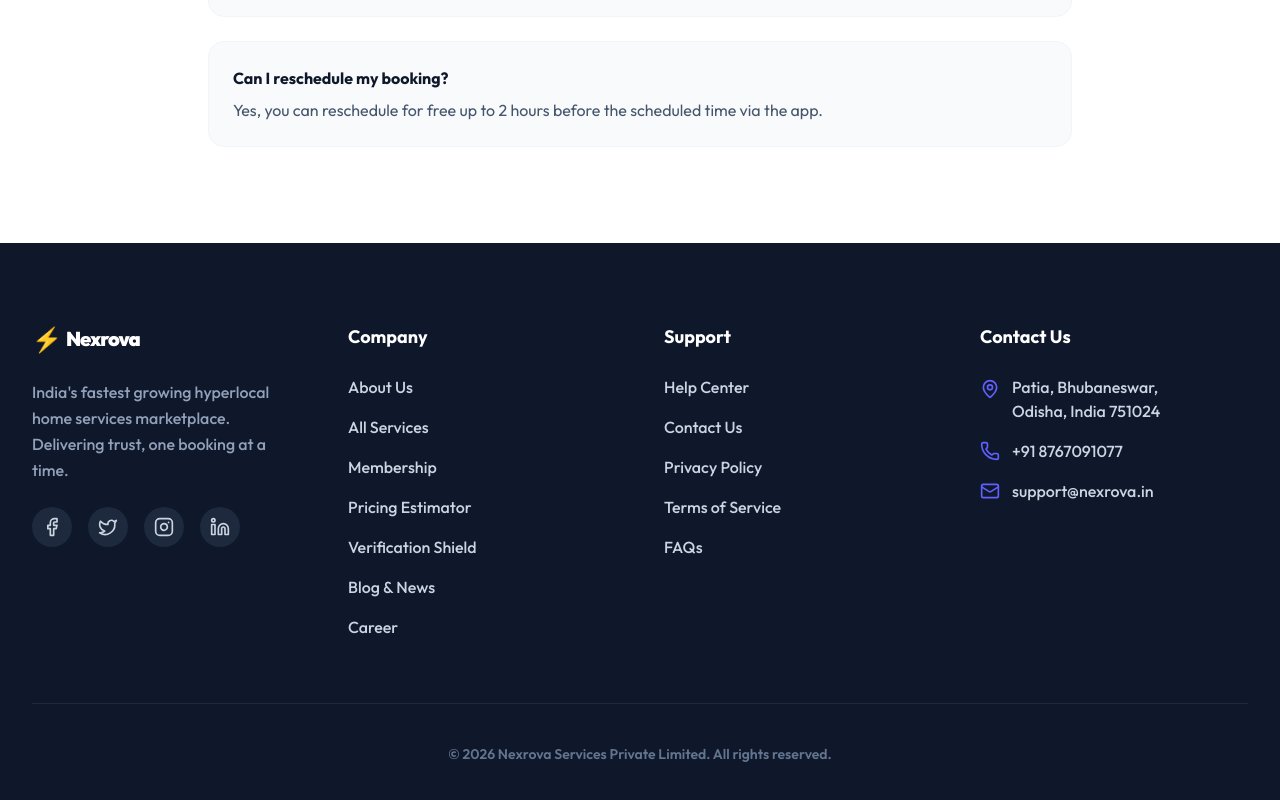
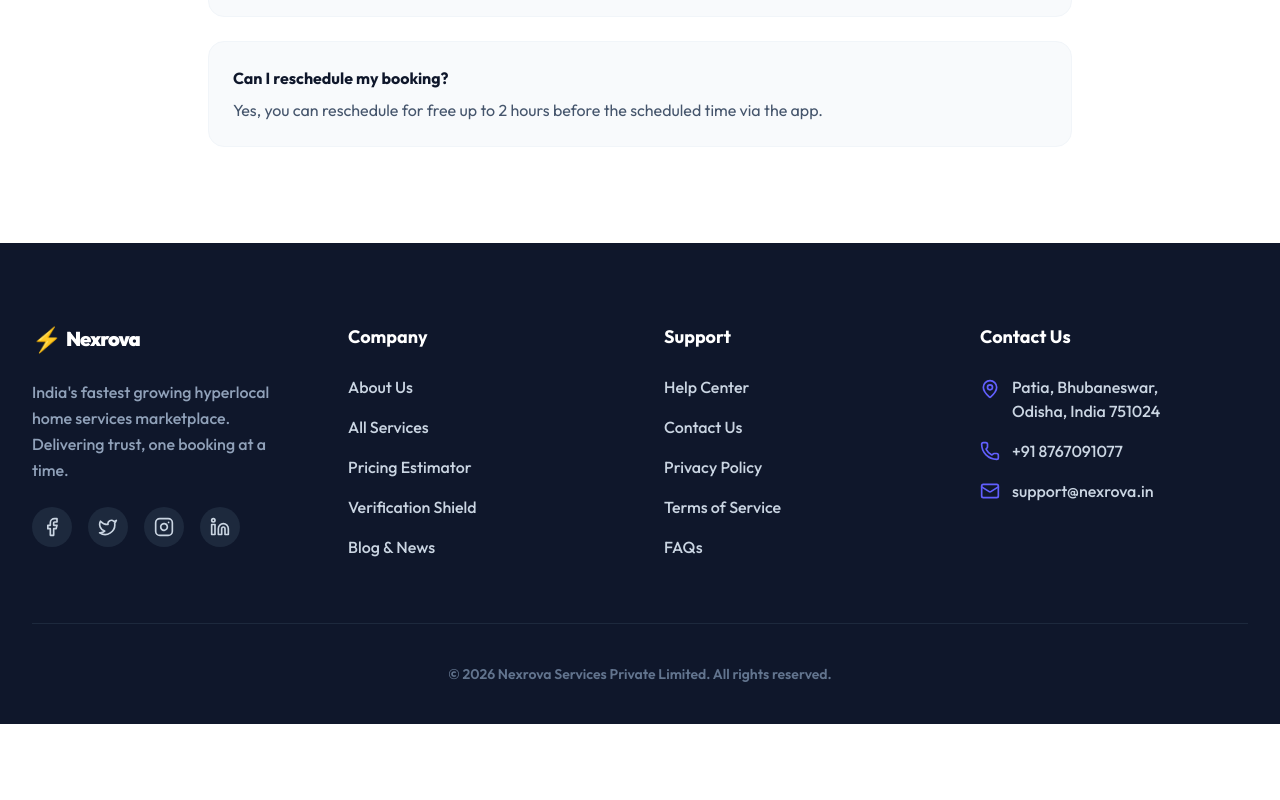
Before and after one commit to zingline-dev/Nexrova, a Next.js app in the folder Nexrova-web/: page / in a window 1280 px wide. Shown: the part 5942-6742 px from the top of the page. After the commit the page ends 6666 px from the top, so only its background shows below. Built offline with nearby package versions, Linux system fonts and the light colour scheme.

Commit message:
Removed Career and Membership from Footer

```diff
--- a/Nexrova-web/src/components/Footer.tsx
+++ b/Nexrova-web/src/components/Footer.tsx
@@ -37,11 +37,9 @@ export default function Footer() {
             <ul className="space-y-4 font-medium">
               <li><Link href="/about" className="hover:text-indigo-400 transition-colors">About Us</Link></li>
               <li><Link href="/services" className="hover:text-indigo-400 transition-colors">All Services</Link></li>
-              <li><Link href="/membership" className="hover:text-indigo-400 transition-colors">Membership</Link></li>
               <li><Link href="/estimate" className="hover:text-indigo-400 transition-colors">Pricing Estimator</Link></li>
               <li><Link href="/verification" className="hover:text-indigo-400 transition-colors">Verification Shield</Link></li>
               <li><Link href="/blog" className="hover:text-indigo-400 transition-colors">Blog & News</Link></li>
-              <li><Link href="/career" className="hover:text-indigo-400 transition-colors">Career</Link></li>
             </ul>
           </div>
 
```
